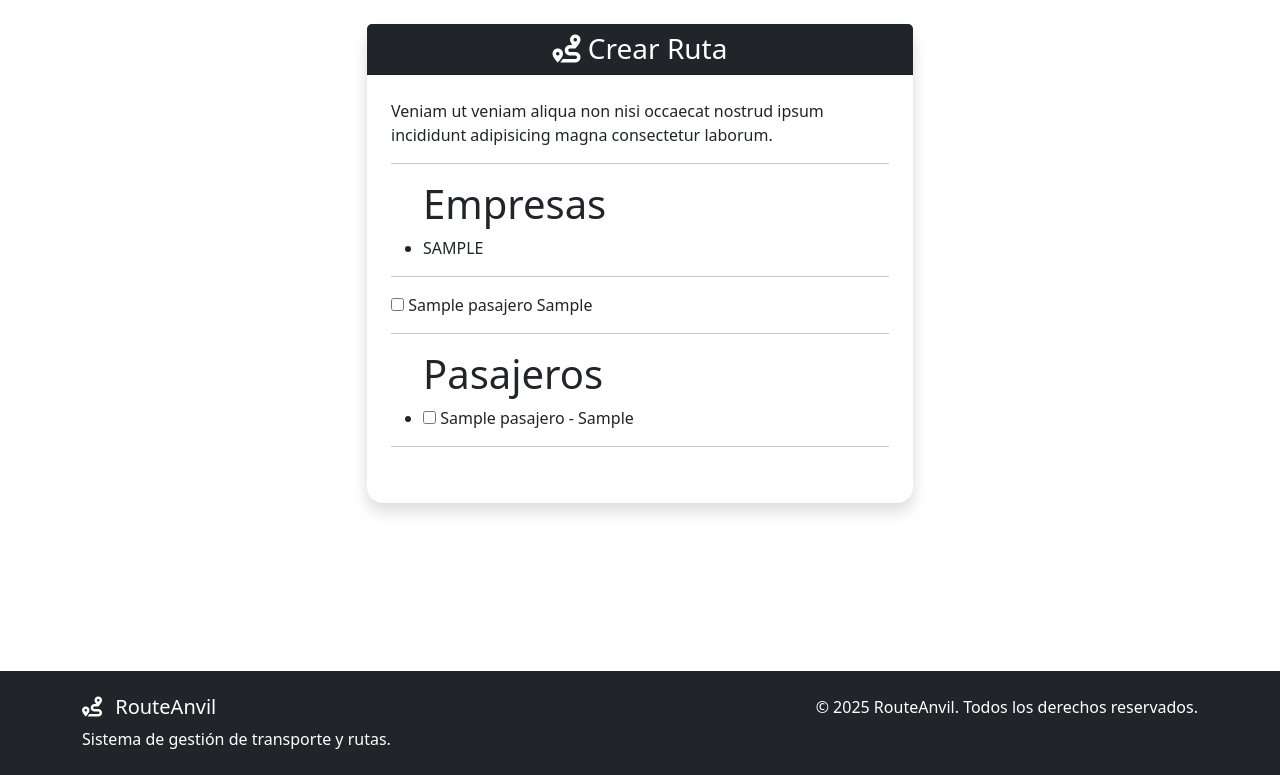
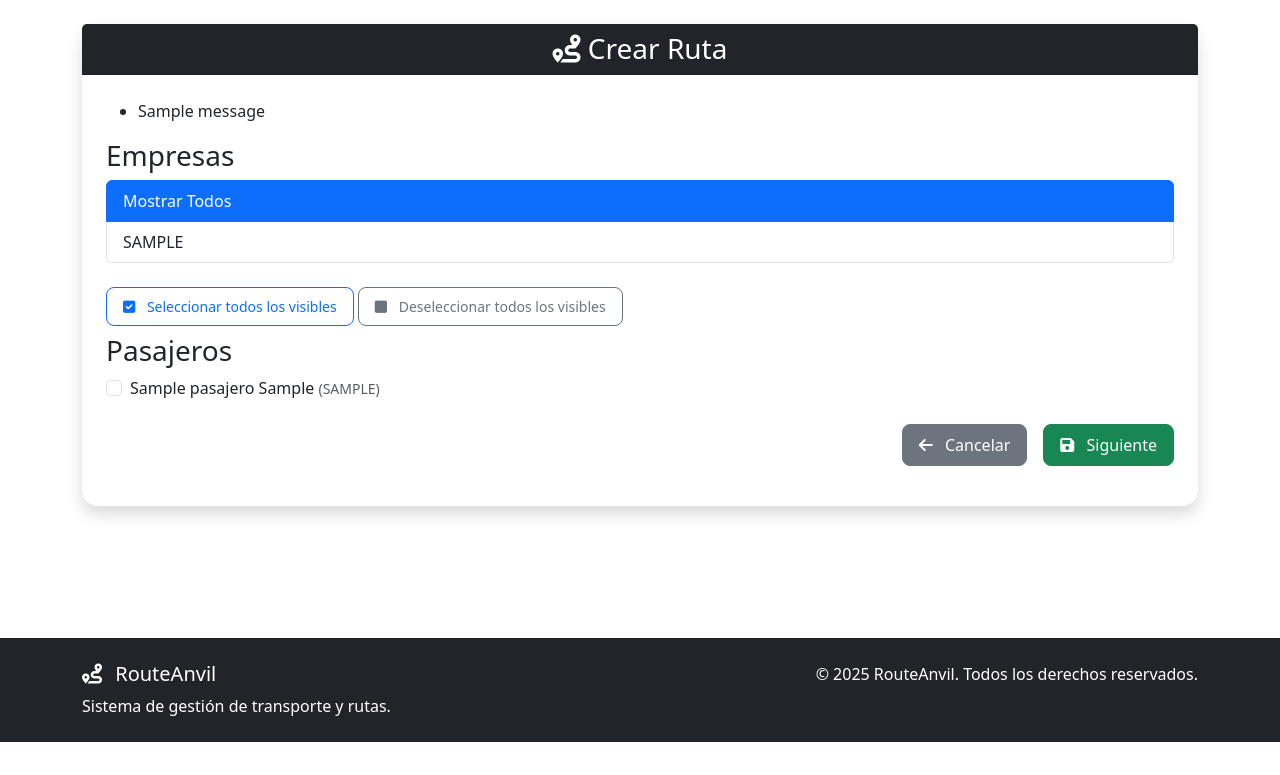
Before and after one commit to Ikvillaseca/capstoneADI, a Django app: page /ruta/crear/pasajeros/ in a window 1280 px wide. Shown: the part 58-833 px from the top of the page. After the commit the page ends 800 px from the top, so only its background shows below. Run offline with Django 5.2, Linux system fonts and the light colour scheme; a user stored in the database is signed in; tables that the repository leaves empty hold one stand-in row (values such as "Sample post"); one stand-in notice (Sample message) is shown.

Commit message:
Pagina seleccion de pasajeros - Parte 1 Creación de rutas

```diff
--- a/RouteAnvil/forms.py
+++ b/RouteAnvil/forms.py
@@ -224,7 +224,7 @@ class VehiculoModificarForm(forms.ModelForm):
         return cleaned_data
 
 class FormularioViajeSeleccionarPasajeros(forms.Form):
-        choices = forms.ModelMultipleChoiceField(
+    choices = forms.ModelMultipleChoiceField(
         queryset = Pasajero.objects.all().order_by('empresa_trabajo','apellido','nombre'),
-        widget  = forms.CheckboxSelectMultiple,
+        widget  = forms.CheckboxSelectMultiple(attrs={'class': 'form-check-input'}),
     )
--- a/RouteAnvil/static/css/style.css
+++ b/RouteAnvil/static/css/style.css
@@ -81,6 +81,21 @@ footer {
     margin-top: auto;
 }
 
+/* --- Estilos para proceso de ruta --- */
+.pasajero-item:hover {
+    background-color: #f8f9fa;
+    cursor: pointer;
+}
+
+.pasajero-label:hover {
+    background-color: #f8f9fa;
+    cursor: pointer;
+}
+
+.empresa-filter {
+    cursor: pointer;
+}
+
 /* --- Estilos para navbar --- */
 .email-navbar {
     color: white;
--- a/RouteAnvil/static/js/routeanvil.viaje-pasajeros.js
+++ b/RouteAnvil/static/js/routeanvil.viaje-pasajeros.js
@@ -1,13 +1,112 @@
-function testload() {
-    console.log("test")
+function inicializar() {
+    // Envolver en try-catch para evitar errores de JS que bloqueen funcionalidad
+    try {
+        setupPasajeroFilters();
+        setupItemClickeable();
+    } catch (error) {
+        console.error("Error al inicializar:", error);
+    }
 }
 
-function toggle(source,pasajero) {
-    console.log(source)
-    console.log(pasajero)
-    checkboxes = document.getElementsByName(pasajero);
-    for (var i = 0,
-        n = checkboxes.length; i < n; i++) {
-        checkboxes[i].checked = source.checked;
+// Función para configurar los filtros de pasajeros por empresa
+function setupPasajeroFilters() {
+    // Seleccionar todos los botones de filtro de empresa
+    const empresaFilters = document.querySelectorAll('.empresa-filter');
+
+    if (!empresaFilters || empresaFilters.length === 0) {
+        console.warn("No se encontraron filtros de empresa");
+        return;
+    }
+
+    // Agregar el evento click a cada botón
+    empresaFilters.forEach(button => {
+        button.addEventListener('click', function(e) {
+            // Prevenir comportamiento predeterminado de botones
+            e.preventDefault();
+
+            // Quitar la clase active de todos los botones
+            empresaFilters.forEach(btn => btn.classList.remove('active'));
+
+            // Agregar la clase active al botón clickeado
+            this.classList.add('active');
+            const empresaSeleccionada = this.dataset.empresa || 'todos';
+
+            // Obtener todos los items de pasajeros
+            const pasajeros = document.querySelectorAll('.pasajero-item');
+
+            // Contar elementos visibles para a lo mejor agregar un contador
+            let elementosVisibles = 0;
+
+            // Filtrar los pasajeros según la empresa seleccionada
+            pasajeros.forEach(pasajero => {
+                if (empresaSeleccionada === 'todos') {
+                    // Si es "todos", mostrar todos los pasajeros
+                    pasajero.style.display = 'block';
+                    elementosVisibles++;
+                } else {
+                    // Comparar con la empresa del pasajero usando dataset
+                    const empresaPasajero = pasajero.dataset.empresa || '';
+                    if (empresaPasajero === empresaSeleccionada) {
+                        pasajero.style.display = 'block';
+                        elementosVisibles++;
+                    } else {
+                        pasajero.style.display = 'none';
+                    }
+                }
+            });
+
+            // Caso en el que no hay pasajeros para la empresa
+            if (elementosVisibles === 0) {
+                console.log("No hay pasajeros para esta empresa");
+            }
+        });
+    });
+}
+
+function setupItemClickeable() {
+    // Lista de todos los pasajero-item
+    const pasajeroItems = document.querySelectorAll('.pasajero-item');
+
+    // Hacerlos clickeables
+    pasajeroItems.forEach(item => {
+        item.addEventListener('click', function(event) {
+            // Buscar el checkbox
+            const checkbox = this.querySelector('input[type="checkbox"]');
+            const label = this.querySelector('label[class="form-check-label pasajero-label"]');
+            const small = this.querySelector('small[class="text-muted"]');
+
+            // No activar si se clickeo la caja o sino se hace doble
+            if (event.target !== checkbox) {
+                checkbox.checked = !checkbox.checked;
+                //Arreglo para permitir clickear el texto
+                if (event.target == label || event.target == small) {
+                    checkbox.checked = !checkbox.checked;
+                }
+            }
+        });
+    });
+}
+
+// Añadir función para seleccionar/deseleccionar todos los pasajeros visibles
+function selectAllVisible(checked) {
+    try {
+        const pasajeros = document.querySelectorAll('.pasajero-item');
+        //let contadorActualizados = 0;
+
+        pasajeros.forEach(pasajero => {
+            // Verificar si el elemento está visible
+            const esVisible = window.getComputedStyle(pasajero).display !== 'none';
+            if (esVisible) {
+                const checkbox = pasajero.querySelector('input[type="checkbox"]');
+                if (checkbox && !checkbox.disabled) {
+                    checkbox.checked = checked;
+                    //contadorActualizados++;
+                }
+            }
+        });
+        //console.log(`${checked ? 'Seleccionados' : 'Deseleccionados'} ${contadorActualizados} pasajeros visibles`);
+    } catch (error) {
+        console.error("Error al seleccionar/deseleccionar pasajeros:", error);
+        return 0;
     }
 }
--- a/RouteAnvil/templates/rutas/generador_rutas.html
+++ b/RouteAnvil/templates/rutas/generador_rutas.html
@@ -8,6 +8,6 @@
 <hr>
 <a href="{% url 'ruta_crear' %}">Crear Ruta</a>
 <hr>
-<a href="{% url 'ruta_crear_seleccionar_pasajeros' %}">Crear Ruta - Paso 1 - Seleccionar Pasajeros</a>
+<a href="{% url 'ruta_crear_seleccionar1_pasajeros' %}">Crear Ruta - Paso 1 - Seleccionar Pasajeros</a>
 
 {% endblock contenido %}
--- /dev/null
+++ b/RouteAnvil/templates/rutas/ruta_crear_seleccionar1_pasajeros.html
@@ -0,0 +1,84 @@
+{% extends "base.html" %}
+{% load static %}
+{% block titulo %}Crear ruta - Seleccionar Pasajeros{% endblock titulo %}
+
+{% block contenido %}
+<script type="text/javascript" src="{% static "js/routeanvil.viaje-pasajeros.js" %}"></script>
+
+<div class="card shadow">
+    <div class="card-header bg-dark text-white text-center">
+        <h3 class="mb-0">
+            <i class="fa-solid fa-route"></i> Crear Ruta
+        </h3>
+    </div>
+    <div class="card-body p-4">
+        {% comment %}TEMPORAL, ES PARA MOSTRAR ERRORES USANDO LOS MENSAJES DE DJANGO{% endcomment %}
+        {% if messages %}
+        <ul class="messages">
+            {% for message in messages %}
+            <li{% if message.tags %} class="{{ message.tags }}"{% endif %}>
+                {% if message.level == DEFAULT_MESSAGE_LEVELS.ERROR %}Important: {% endif %}
+                {{ message }}
+            </li>
+            {% endfor %}
+        </ul>
+        {% endif %}
+
+        <form method="post">
+            {% csrf_token %}
+            <div class="mb-4">
+                <h3>Empresas</h3>
+                <div class="list-group">
+                    <button type="button" class="list-group-item list-group-item-action empresa-filter active" data-empresa="todos">
+                        Mostrar Todos
+                    </button>
+                    {% for empresa in empresas %}
+                    <button type="button" class="list-group-item list-group-item-action empresa-filter" data-empresa="{{ empresa }}">
+                        {{ empresa }}
+                    </button>
+                    {% endfor %}
+                </div>
+            </div>
+            {% comment %}Seccion con el "seleccionar todos"{% endcomment %}
+                <div class="mb-2">
+                    <button type="button" class="btn btn-sm btn-outline-primary" onclick="selectAllVisible(true)">
+                        <i class="fas fa-check-square"></i> Seleccionar todos los visibles
+                    </button>
+                    <button type="button" class="btn btn-sm btn-outline-secondary" onclick="selectAllVisible(false)">
+                        <i class="fas fa-square"></i> Deseleccionar todos los visibles
+                    </button>
+                </div>
+
+            <div class="mb-4">
+                <h3>Pasajeros</h3>
+                <div >
+                    {% comment %}Este es el form original pero oculto para mantener la funcionalidad{% endcomment %}
+                    <div class="d-none">
+                        {{ form.choices }}
+                    </div>
+                    {% comment %}Form utilizadno los datos de pasajero_info{% endcomment %}
+                    {% for pasajero in pasajero_info %}
+                    <div class="form-check pasajero-item mb-2" data-empresa="{{ pasajero.empresa }}">
+                        <input type="checkbox" name="choices" value="{{ pasajero.id }}" id="pasajero_{{ forloop.counter }}" class="form-check-input">
+                        <label class="form-check-label pasajero-label" for="pasajero_{{ forloop.counter }}">
+                            {{ pasajero.nombre }} {{ pasajero.apellido }} <small class="text-muted">({{ pasajero.empresa }})</small>
+                        </label>
+                    </div>
+                    {% endfor %}
+                </div>
+            </div>
+
+            <!-- Botones -->
+            <div class="d-grid gap-2 d-md-flex justify-content-md-end">
+                <a href="{% url 'rutas' %}" class="btn btn-secondary me-md-2">
+                    <i class="fas fa-arrow-left"></i> Cancelar
+                </a>
+                <button type="submit" class="btn btn-success">
+                    <i class="fas fa-save"></i> Siguiente
+                </button>
+            </div>
+        </form>
+    </div>
+</div>
+<script>inicializar()</script>
+{% endblock contenido %}
--- a/RouteAnvil/templates/rutas/ruta_crear_seleccionar_pasajeros.html
+++ /dev/null
@@ -1,52 +0,0 @@
-{% extends "base.html" %}
-{% load static %}
-{% block titulo %}Crear ruta - Seleccionar Pasajeros{% endblock titulo %}
-
-{% block contenido %}
-<script type="text/javascript" src="{% static "js/routeanvil.viaje-pasajeros.js" %}"></script>
-
-<div class="row justify-content-center mb-5">
-    <div class="col-md-8 col-lg-6">
-        <div class="card shadow">
-            <div class="card-header bg-dark text-white text-center">
-                <h3 class="mb-0">
-                    <i class="fa-solid fa-route"></i> Crear Ruta
-                </h3>
-            </div>
-            <div class="card-body p-4">
-                <form method="post">
-                    {% csrf_token %}
-
-                {{ texto_de_prueba }}
-                <hr>
-
-                <ul>
-                    <h1>Empresas</h1>
-                    {% for empresa in empresas %}
-                    <li>{{ empresa }}</li>
-                    {% endfor %}
-                </ul>
-                <hr>
-                    {% for persona in form.choices %}
-                    {{ persona }}
-                    {% endfor %}
-                <hr>
-                <ul>
-                    <h1>Pasajeros</h1>
-                    {% for pasajero in pasajeros %}
-                    <li><input type='checkbox' name='check-pasajero' value="{{ pasajero.id_pasajero }}" onClick="toggle(this,'{{ pasajero.nombre }}')"></input> {{ pasajero.nombre }} - {{ pasajero.empresa_trabajo }}</li>
-                    {% endfor %}
-                </ul>
-                <hr>
-                </form>
-            </div>
-        </div>
-    </div>
-</div>
-{% comment%}
-BORRAR ESTO LUEGO - Pruebo que el js este funcionando
-{% endcomment %}
-<script>
-    testload()
-</script>
-{% endblock contenido %}
--- a/RouteAnvil/urls.py
+++ b/RouteAnvil/urls.py
@@ -29,6 +29,7 @@ urlpatterns = [
     # URLs para rutas
     path('rutas/', views.ruta_home, name='rutas'),
     path('ruta/crear/', views.ruta_crear, name='ruta_crear'),
-    path('ruta/crear/pasajeros/', views.ruta_crear_seleccionar_pasajeros, name='ruta_crear_seleccionar_pasajeros'),
+    path('ruta/crear/pasajeros/', views.ruta_crear_seleccionar_pasajeros, name='ruta_crear_seleccionar1_pasajeros'),
+    path('ruta/crear/choferes/', views.ruta_crear_seleccionar_choferes, name='ruta_crear_seleccionar2_choferes'),
     path('ruta/testeo-api/', views.testeo_api, name='testeo_api'),
 ]
--- a/RouteAnvil/views.py
+++ b/RouteAnvil/views.py
@@ -1,8 +1,10 @@
 import requests
 import json
+import time
 from django.shortcuts import render, redirect, get_object_or_404
 from django.conf import settings
 from django.contrib.auth.decorators import login_required
+from django.contrib import messages
 from .models import Chofer, Pasajero, Vehiculo
 from .forms import (VehiculoForm, VehiculoModificarForm, FormularioChofer,
                    FormularioChoferModificar, FormularioPasajero, FormularioPasajeroModificar, FormularioViajeSeleccionarPasajeros)
@@ -186,34 +188,76 @@ def ruta_crear(request):
             'pasajeros' : pasajeros,
             'vehiculos' : vehiculos,
             'choferes' : choferes,
-            'texto_de_prueba' : 'Veniam ut veniam aliqua non nisi occaecat nostrud ipsum incididunt adipisicing magna consectetur laborum.',
         }
         return render(request, 'rutas/ruta_crear.html', datos)
 
+# Paso 1 de creación de viaje - Seleccionar pasajeros
+@login_required
 def ruta_crear_seleccionar_pasajeros(request):
     if request.method == 'POST':
-        form = FormularioViajeSeleccionarPasajeros(request.POST)
-        if form.is_valid():
-            opciones_elegidas = request.POST.getlist('choices')
-            print(form)
+        # Obtener y validar los pasajeros seleccionados
+        opciones_elegidas = request.POST.getlist('choices')
+        print(opciones_elegidas)
+
+        # Validar que los IDs recibidos son validos
+        ids_validos = set(str(p.id_pasajero) for p in Pasajero.objects.all())
+        opciones_validadas = [id for id in opciones_elegidas if id in ids_validos]
+
+        # TEMPORAL
+        if not opciones_validadas:
+            # Si no hay selecciones válidas, mostrar mensaje y volver al formulario
+            messages.warning(request, "Debe seleccionar al menos un pasajero válido.")
+            return redirect('ruta_crear_seleccionar1_pasajeros')
+        # Guardar IDs validados en la session para usarlos sin tener que almacenarlos en la base de datos para el siguiente paso
+        request.session['pasajeros_seleccionados'] = opciones_validadas
+        request.session['pasajeros_timestamp'] = int(time.time())
+
+        return redirect('ruta_crear_seleccionar2_choferes')
 
     if request.method == 'GET':
+        # Form
         form = FormularioViajeSeleccionarPasajeros()
-        print(form)
+
         pasajeros = Pasajero.objects.all().order_by('empresa_trabajo','apellido','nombre')
+        # Empresas
         empresas = set(pasajeros.values_list('empresa_trabajo', flat=True).order_by('empresa_trabajo'))
-        empresas = set(map(str.upper, empresas))
+        empresas = list(set(map(str.upper, empresas)))
 
-        print(empresas)
+        # Pasajeros
+        pasajero_info = []
+        for pasajero in pasajeros:
+            pasajero_info.append({
+                'id': str(pasajero.id_pasajero),
+                'nombre': pasajero.nombre,
+                'apellido': pasajero.apellido,
+                'empresa': pasajero.empresa_trabajo.upper(),
+            })
+
         datos = {
             'form': form,
-            'empresas' : empresas,
-            'pasajeros' : pasajeros,
-            'texto_de_prueba' : 'Veniam ut veniam aliqua non nisi occaecat nostrud ipsum incididunt adipisicing magna consectetur laborum.',
+            'empresas': empresas,
+            'pasajero_info': pasajero_info
         }
-        return render(request, 'rutas/ruta_crear_seleccionar_pasajeros.html', datos)
+        return render(request, 'rutas/ruta_crear_seleccionar1_pasajeros.html', datos)
 
+# Paso 2 de creación de viaje - Seleccionar choferes disponibles
+@login_required
+def ruta_crear_seleccionar_choferes(request):
 
+    # TEMPORAL
+    # Verificar que haya pasajeros seleccionados en la sesión
+    if 'pasajeros_seleccionados' not in request.session:
+        messages.error(request, "Debe seleccionar pasajeros primero")
+        return redirect('ruta_crear_seleccionar1_pasajeros')
+
+    # Verificar antiguedad
+    timestamp = request.session.get('pasajeros_timestamp', 0)
+    if int(time.time()) - timestamp > 1800:  # 30 minutos
+        messages.warning(request, "Su sesión ha expirado. Por favor seleccione pasajeros nuevamente.")
+        return redirect('ruta_crear_seleccionar1_pasajeros')
+
+    # Continuar con el flujo normal
+    return render(request, 'rutas/ruta_crear_seleccionar2_choferes.html')
 
 # TEST FUNCIONAMIENTO API
 @login_required()
```
Also changed, not shown: RouteAnvil/templates/rutas/ruta_crear_seleccionar2_choferes.html (added, +46 -0 lines), Fase 2/Evidencias Proyecto/Evidencias de documentacion/Idea.png (added).
